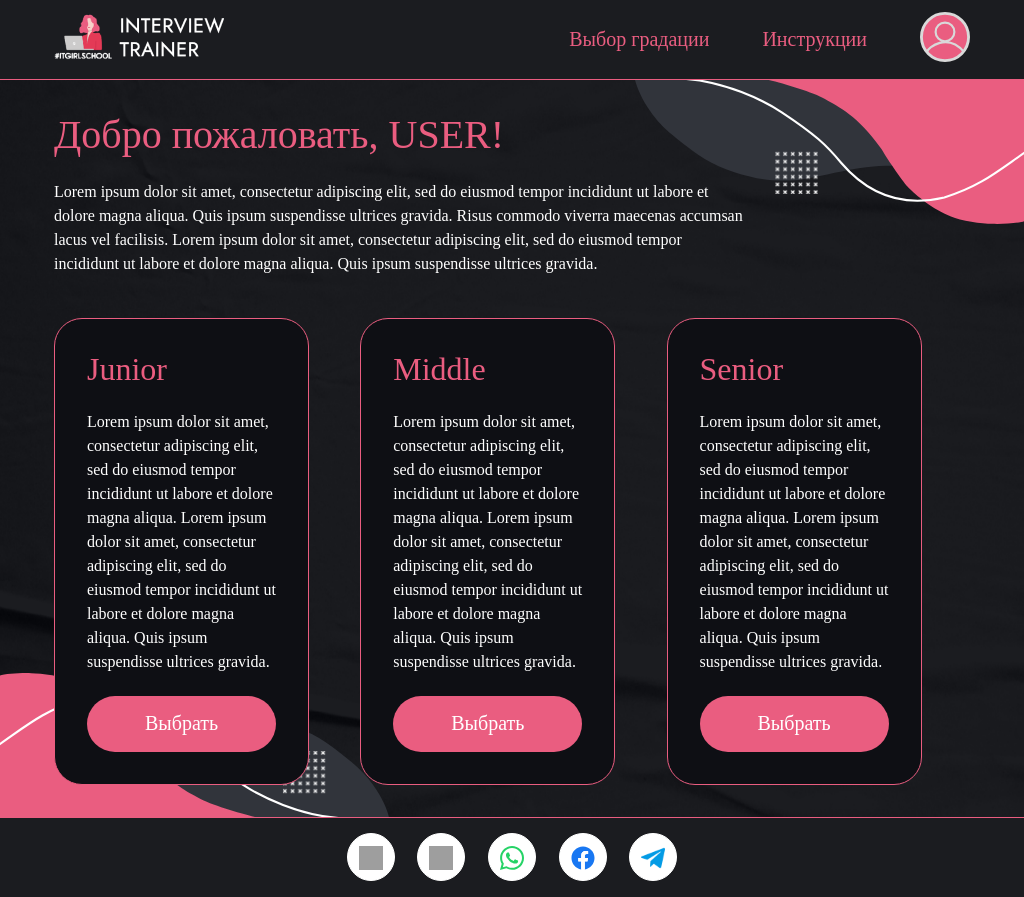
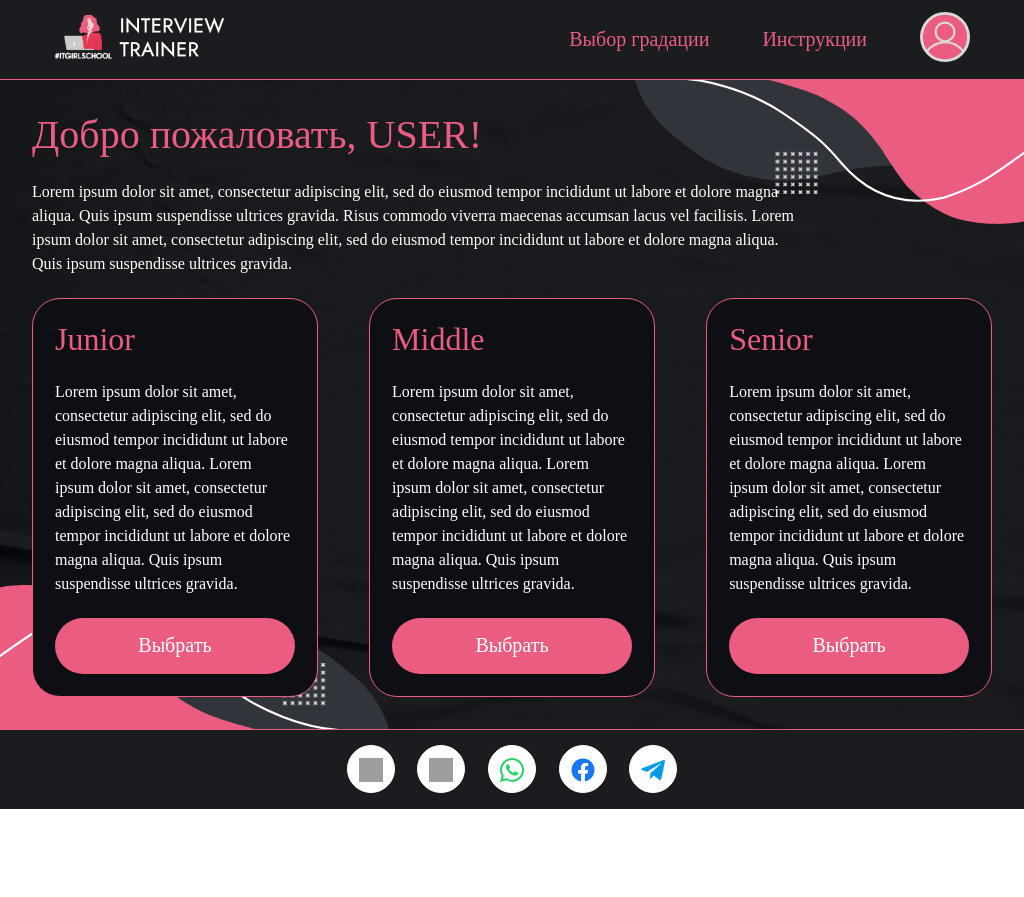
Before and after one commit to itgirlschool/InterviewTrainer, a React (Vite) app: page /home in a window 1024 px wide. After the commit the page ends 809 px from the top, so only its background shows below. Built offline with nearby package versions, Linux system fonts and the light colour scheme; no server answers; the database is empty; grey boxes are pictures that could not be loaded; a web font is replaced by a local one.

Commit message:
edit style tablet

```diff
--- a/src/Pages/Home/Home.scss
+++ b/src/Pages/Home/Home.scss
@@ -103,15 +103,17 @@
 
 @media (max-width : 1024px) and (min-width: 818px)  {
     .home {
+        padding: 4vh;
+
         .intro-text {
             padding-top: 22px;
         }
 
         .grade-container {
-            padding-top: 42px;
+            padding-top: 22px;
 
             .grade {
-                padding: 32px;
+                padding: 22px;
                 gap: 22px;
             }
         }
```
